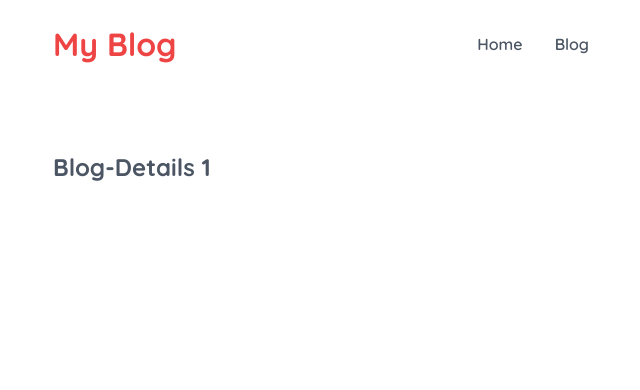
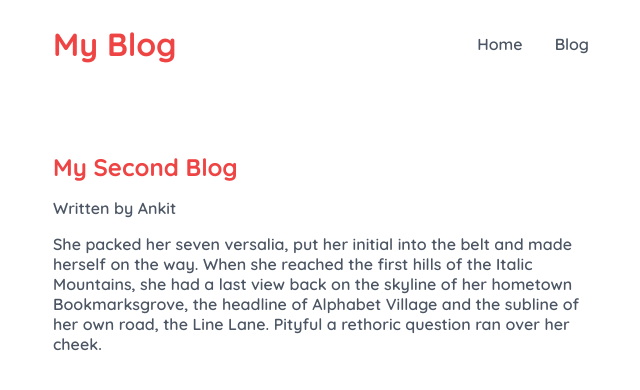
Before and after one commit to prajapati-priyanka/learning-react, a React (Create React App) app in the folder myapp/: page /blogs/1 in a window 1280 px wide. Shown: the top 390 px of the page, without its empty margins (311-951 px from the left). Built offline with nearby package versions, Linux system fonts and the light colour scheme; data requests are answered from the project's data file.

Commit message:
blogdetails done

```diff
--- a/myapp/src/BlogDetails.js
+++ b/myapp/src/BlogDetails.js
@@ -1,12 +1,26 @@
 import { useParams } from "react-router-dom";
+import useFetch from "./useFetch";
 
-function BlogDetails(){
+function BlogDetails() {
+  const { id } = useParams();
+  const {
+    data: blogs,
+    error,
+    isPending,
+  } = useFetch("http://localhost:8000/blogs/" + id);
 
-    const {id} =useParams()
-    return (
-        <div className="blog-details">
-            <h2>Blog-Details {id}</h2>
-        </div>
-    )
+  return (
+    <div className="blog-details">
+      {isPending && <div>Loading..</div>}
+      {error && <div> {error}</div>}
+      {blogs && (
+        <article>
+          <h2>{blogs.title}</h2>
+          <p>Written by {blogs.author}</p>
+          <div className="blog-details-body"> {blogs.body}</div>
+        </article>
+      )}
+    </div>
+  );
 }
 export default BlogDetails;
--- a/myapp/src/index.css
+++ b/myapp/src/index.css
@@ -58,6 +58,16 @@
   color: var(--primary-color);
   margin-bottom: 1rem;
 }
-.blog-preview a{
+.blog-preview a {
   text-decoration: none;
 }
+
+/* blog-details page */
+
+.blog-details h2 {
+  color: var(--primary-color);
+  margin-bottom: 1rem;
+}
+.blog-details-body {
+  margin: 1rem 0;
+}
```
